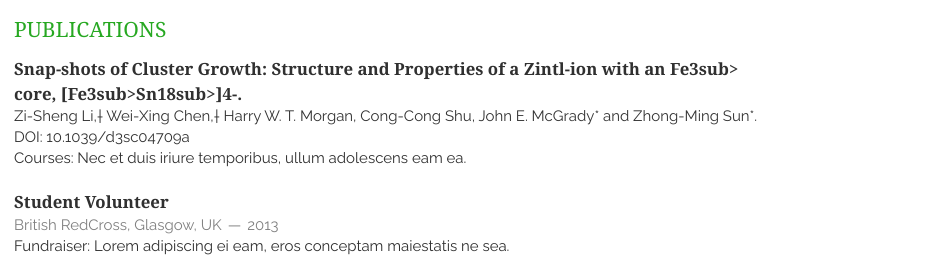
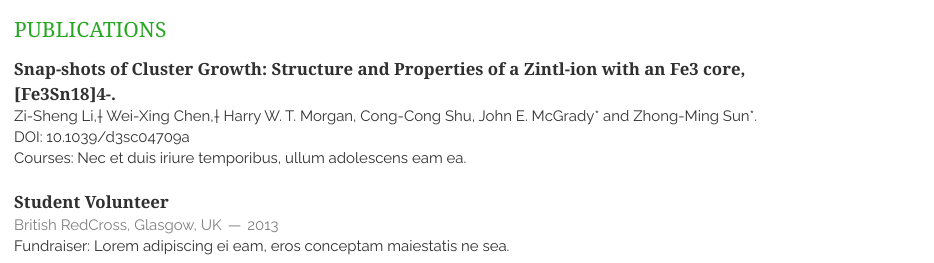
Before and after one commit to zisheng7/zishengli.github.io, a plain HTML site: page index.html in a window 1280 px wide. Shown: the part 358-621 px from the top of the page, 346-1280 px from the left. Drawn offline with Linux system fonts and the light colour scheme.

Commit message:
Update index.html

```diff
--- a/index.html
+++ b/index.html
@@ -82,8 +82,8 @@
     <h1>Publications</h1>
     <article>
         <header>
-            <h1>Snap-shots of Cluster Growth: Structure and Properties of a Zintl-ion with an Fe<sub>3</sub>sub> core, [Fe<sub>3</sub>sub>Sn<sub>18</sub>sub>]<sup>4-</sup>.</h1>
-            <a>Zi-Sheng Li,&dagger; Wei-Xing Chen,&dagger; Harry W. T. Morgan, Cong-Cong Shu, John E. McGrady* and Zhong-Ming Sun*.</a>
+            <h1>Snap-shots of Cluster Growth: Structure and Properties of a Zintl-ion with an Fe<sub>3</sub> core, [Fe<sub>3</sub>Sn<sub>18</sub>]<sup>4-</sup>.</h1>
+            <a>Zi-Sheng Li,<sup>&dagger;</sup> Wei-Xing Chen,<sup>&dagger;</sup> Harry W. T. Morgan, Cong-Cong Shu, John E. McGrady&ast; and Zhong-Ming Sun&ast;.</a>
             <a href="https://pubs.rsc.org/en/content/articlelanding/2024/SC/D3SC04709A">DOI: 10.1039/d3sc04709a</a>
         </header>
         <p>
```
